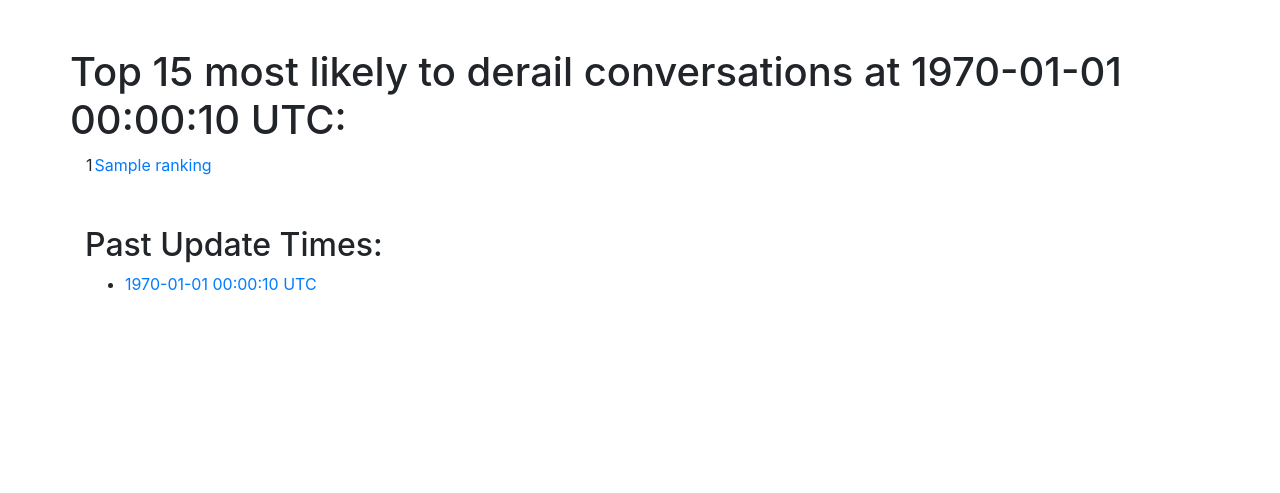
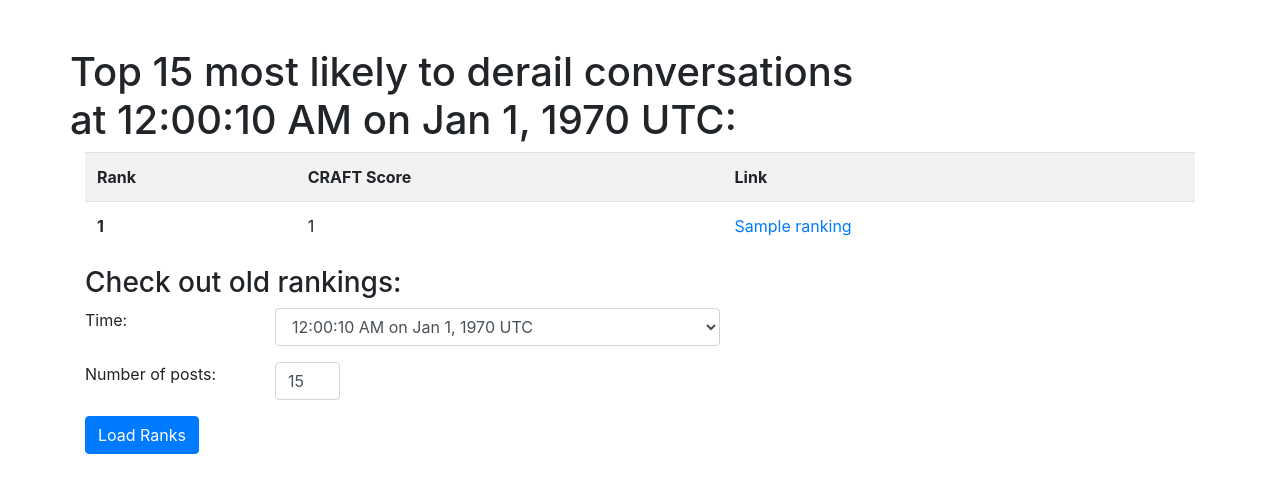
Before and after one commit to jschluger/CRAFT-frontend, a Flask app: page / in a window 1280 px wide. Shown: the part 56-549 px from the top of the page. Run offline with Flask 2, Linux system fonts and the light colour scheme; a database or web service that is not in the repository returns one stand-in record (values such as "Sample title"); data that the repository does not hold is empty; some libraries are stand-ins or nearby versions.

Commit message:
organizing html into jinja templates with inheretace; adding (empty) about page

```diff
--- a/server/routes.py
+++ b/server/routes.py
@@ -5,16 +5,33 @@ from utils import api_interface
 routes = Blueprint('routes', __name__)
 
 @routes.route("/")
-@routes.route("/<time>")
-def home(time=None):
+def home():
     """
     home
     """
+    t=None
+    try:
+        if 't' in request.args:
+            t = int(request.args['t'])
+    except Exception as e:
+        print(f'got exception <{e}> while parsing arg t')
+    k = data.k
+    try:
+        if 'k' in request.args:
+            k = request.args['k']
+    except Exception as e:
+        print(f'got exception <{e}> while parsing arg k')
+
     ftimes = api_interface.get_times_formatted()
-    this_time, franks = api_interface.get_ranks_formatted(time)
-    return render_template('index.html',
+    this_time, franks = api_interface.get_ranks_formatted(k, t)
+    return render_template('home.html',
                            backend=data.BACKEND,
                            times=ftimes,
                            ranks=franks,
                            this_time=this_time,
-                           k=data.k)
+                           k=k)
+
+
+@routes.route("/about")
+def about():
+    return render_template('about.html')
--- a/server/templates/index.html
+++ b/server/templates/base.html
@@ -20,19 +20,19 @@
   <!-- Navigation -->
   <nav class="navbar navbar-expand-lg navbar-dark bg-dark static-top">
     <div class="container">
-      <a class="navbar-brand" href="#">CRAFT Demo</a>
+      <a class="navbar-brand" href="/">CRAFT Demo</a>
       <button class="navbar-toggler" type="button" data-toggle="collapse" data-target="#navbarResponsive" aria-controls="navbarResponsive" aria-expanded="false" aria-label="Toggle navigation">
         <span class="navbar-toggler-icon"></span>
       </button>
       <div class="collapse navbar-collapse" id="navbarResponsive">
         <ul class="navbar-nav ml-auto">
           <li class="nav-item active">
-            <a class="nav-link" href="#">Home
+            <a class="nav-link" href="/">Home
               <span class="sr-only">(current)</span>
             </a>
           </li>
           <li class="nav-item">
-            <a class="nav-link" href="#">About</a>
+            <a class="nav-link" href="/about">About</a>
           </li>
         </ul>
       </div>
@@ -41,31 +41,9 @@
 
   <!-- Page Content -->
   <div class="container">
-    <div class="row">
-        <h1 class="mt-5">    Top {{ k }} most likely to derail conversations at {{ this_time }}:</h1>
-    </div>
-
-
-    <table>
-      {% for rank in ranks %}
-      <tr>
-        <td align="left">{{ rank[0] }}</td>
-        <td align="right"><a href="{{ rank[1] }}" target="_blank">{{ rank[2] }}</a></td>
-      </tr>
-      {% endfor %}
-    </table>
-
-    <h2 class="mt-5">Past Update Times: </h2>
-    <ul>
-      {% for time in times %}
-      <li><a href="/{{ time[0] }}">{{ time[1] }}</a></li>
-      {% endfor %}
-    </ul>
-
+    {% block content %}{% endblock %}
   </div>
 
-
-  <!-- Bootstrap core JavaScript
   <script src="{{ url_for('static',filename='startbootstrap-bare-gh-pages/vendor/jquery/jquery.slim.min.js') }}"></script>
   <script src="{{ url_for('static',filename='startbootstrap-bare-gh-pages/vendor/bootstrap/js/bootstrap.bundle.min.js') }}"></script>
 
--- /dev/null
+++ b/server/templates/home.html
@@ -0,0 +1,53 @@
+{% extends "base.html" %}
+{% block content %}
+<div class="row">
+  <h1 class="mt-5">    Top {{ k }} most likely to derail conversations <br>at {{ this_time }}:</h1>
+</div>
+
+
+<table class="table table-striped">
+  <tr>
+    <th scope="col">Rank</th>
+    <th scope="col">CRAFT Score</th>
+    <th scope="col">Link</th>
+  </tr>
+  {% for rank in ranks %}
+  <tr>
+    <th scope="row">{{ loop.index  }}</th>
+    <td>{{ rank[0] }}</td>
+    <td><a href="{{ rank[1] }}" target="_blank">{{ rank[2] }}</a></td>
+  </tr>
+  {% endfor %}
+</table>
+
+<form>
+  <h3>Check out old rankings:</h3>
+  <div class="form-group row">
+    <div class="col-sm-2">
+      <label for="time">Time:</label>
+    </div>
+    <div class="col-sm-5">
+      <select class="form-control" id="exampleFormControlSelect2" name="t" value="0">
+	{% for time in times %}
+	<option value="{{ time[0] }}">{{ time[1] }}</option>
+	{% endfor %}
+      </select>
+    </div>
+  </div>
+  <div class="form-group row">
+    <div class="col-sm-2">
+      <label for="time">Number of posts:</label>
+    </div>
+    <div class="col-sm-1">
+      <input type="text" class="form-control" placeholder="{{ k }}" name="k" value="{{ k }}">
+    </div>
+  </div>
+  <div class="form-group row">
+    <div class="col">
+      <button type="submit" class="btn btn-primary" action="#" method="get">Load Ranks</button>
+    </div>
+  </div>
+</form>
+
+</div>
+{% endblock %}
--- a/utils/api_interface.py
+++ b/utils/api_interface.py
@@ -2,19 +2,22 @@ import requests, data, time
 from datetime import datetime
 from pprint import pprint
 
-def get_ranks(time=None):
-    args = {'k': data.k}
-    if time is not None:
-        args['t'] = time
+def format_time(t):
+    return datetime.utcfromtimestamp(t).strftime("%I:%M:%S %p on %b %-d, %Y UTC")
+
+def get_ranks(k,t):
+    args = {'k': k}
+    if t is not None:
+        args['t'] = t
     r = requests.post(data.BACKEND+'/viewtop', data=args)
     return r.json()
 
-def get_ranks_formatted(time=None):
-    rank_json = get_ranks(time=time)
-    this_time = f'{datetime.utcfromtimestamp(rank_json["when"]).strftime("%Y-%m-%d %H:%M:%S")} UTC'
+def get_ranks_formatted(k, t):
+    rank_json = get_ranks(k,t)
+    this_time = format_time(rank_json['when'])
     # print(rank_json['ranking'][0][1].split('/'))
-    franks = list(map(lambda t: # t = (score, link)
-                      (t[0], t[1], "/".join(t[1].split("/")[-3:])),
+    franks = list(map(lambda tup: # tup = (score, link)
+                      (tup[0], tup[1], "/".join(tup[1].split("/")[-3:])),
                       rank_json['ranking'] ))
     return this_time, franks
 
@@ -24,6 +27,6 @@ def get_times():
 
 def get_times_formatted():
     times = get_times()['times']
-    formatted = list(map(lambda t: (t, f'{datetime.utcfromtimestamp(t).strftime("%Y-%m-%d %H:%M:%S")} UTC'), times))
+    formatted = list(map(lambda t: (t, format_time(t)), times))
 
-    return formatted
+    return formatted[::-1]
```
Also changed, not shown: server/templates/about.html (added, +9 -0 lines).
